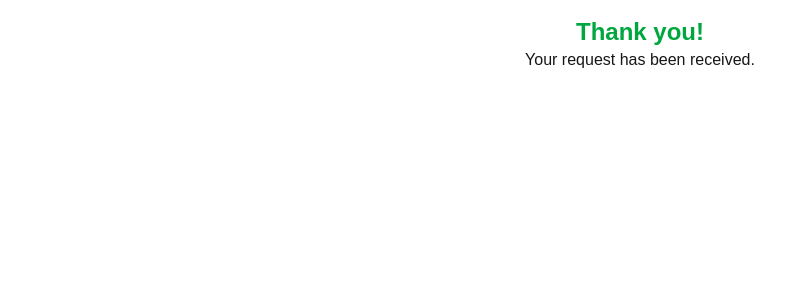
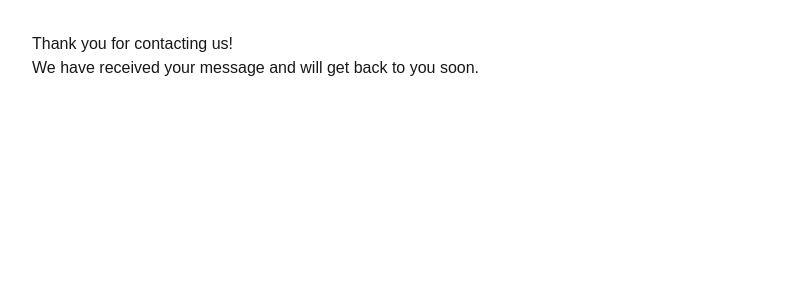
Before and after one commit to StellaYe1130/Strata-Management, a Next.js app: page /thank_you in a window 1280 px wide. Shown: the top 300 px of the page, without its empty margins (0-785 px from the left). Built offline with nearby package versions, Linux system fonts and the light colour scheme.

Commit message:
Thankyou

```diff
--- a/app/thank_you/page.js
+++ b/app/thank_you/page.js
@@ -1,8 +1,8 @@
 export default function ThankYouPage() {
     return (
-      <div className="p-4 text-center">
-        <h1 className="text-2xl font-bold text-green-600">Thank you!</h1>
-        <p>Your request has been received.</p>
+      <div style={{ padding: "2rem" }}>
+        <h1>Thank you for contacting us!</h1>
+        <p>We have received your message and will get back to you soon.</p>
       </div>
     );
   }
```
